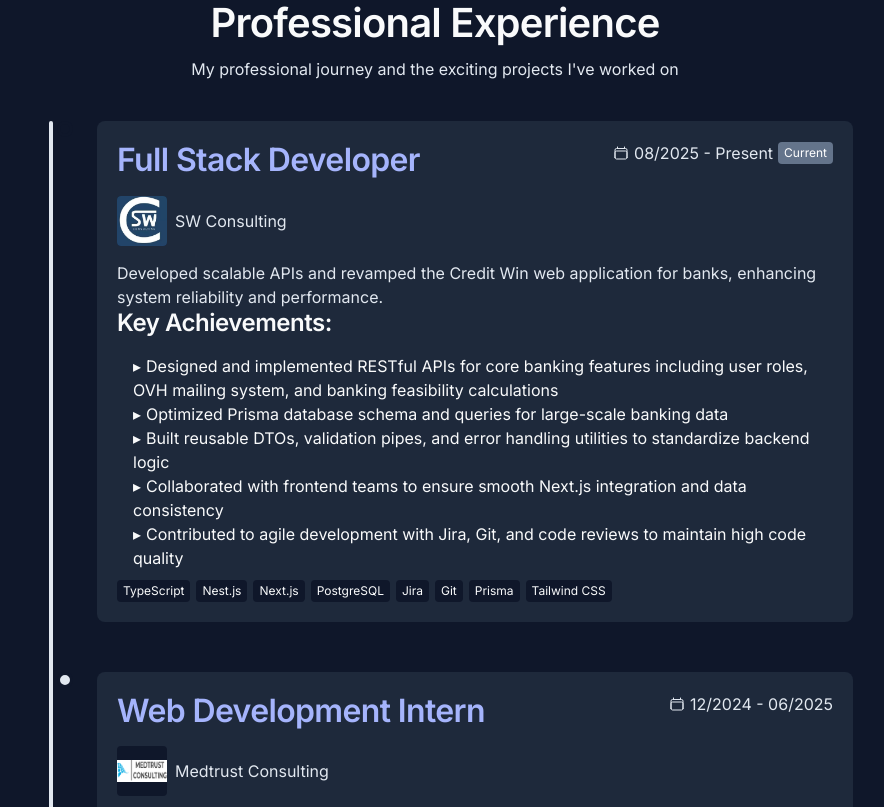
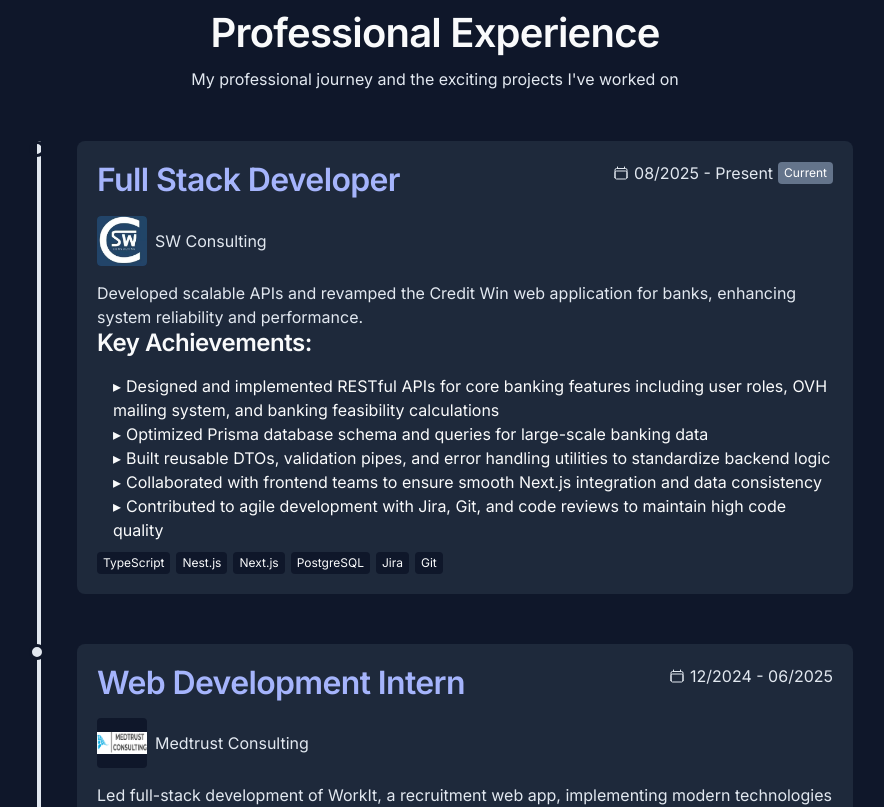
Before and after one commit to Ahmed-Bousrih/Portfolio, a Vue app: page / in a window 1280 px wide. Shown: the part 6060-6867 px from the top of the page, without its empty margins (205-1089 px from the left). Built offline with nearby package versions, Linux system fonts and the light colour scheme.

Commit message:
more fixes of display

```diff
--- a/src/components/Experience.vue
+++ b/src/components/Experience.vue
@@ -28,8 +28,6 @@ const experiences: Experience[] = [
       "PostgreSQL",
       "Jira",
       "Git",
-      "Prisma",
-      "Tailwind CSS",
     ],
     current: true,
     achievements: [
@@ -48,7 +46,7 @@ const experiences: Experience[] = [
     period: "12/2024 - 06/2025",
     description:
       "Led full-stack development of WorkIt, a recruitment web app, implementing modern technologies and best practices.",
-    technologies: ["Vue.js", "Nest.js", "JWT", "PostgreSQL", "Tailwind CSS", "Git","TypeORM"],
+    technologies: ["Vue.js", "Nest.js", "JWT", "PostgreSQL", "Tailwind CSS"],
     current: false,
     achievements: [
       "Designed and implemented the complete application architecture",
@@ -127,12 +125,15 @@ const certifications = [
         <p>My professional journey and the exciting projects I've worked on</p>
       </div>
 
-      <div class="experience__timeline">
-        <div v-for="exp in experiences" :key="exp.id" class="timeline-item">
+      <div class="timeline">
+        <div
+          v-for="exp in experiences"
+          :key="exp.id"
+          class="timeline-item"
+        >
           <div class="timeline-dot" :class="{ current: exp.current }"></div>
-          <div class="timeline-content">
-            <div class="experience-card">
-              <div class="experience-card__header">
+          <div class="timeline-card">
+            <div class="timeline-card-header">
               <div>
                 <h3>{{ exp.position }}</h3>
                 <div class="company">
@@ -163,14 +164,9 @@ const certifications = [
             </div>
 
             <div class="technologies">
-                <span
-                  v-for="tech in exp.technologies"
-                  :key="tech"
-                  class="tech-tag"
-                >
+              <span v-for="tech in exp.technologies" :key="tech" class="tech-tag">
                 {{ tech }}
               </span>
-              </div>
             </div>
           </div>
         </div>
@@ -179,11 +175,7 @@ const certifications = [
       <div class="certifications">
         <h3>Certifications & Training</h3>
         <div class="certifications__grid">
-          <div
-            v-for="cert in certifications"
-            :key="cert.name"
-            class="certification-card"
-          >
+          <div v-for="cert in certifications" :key="cert.name" class="certification-card">
             <h4>{{ cert.name }}</h4>
             <p>{{ cert.provider }}</p>
             <span>{{ cert.date }}</span>
@@ -197,7 +189,7 @@ const certifications = [
 <style scoped>
 .experience {
   background: var(--bg-primary);
-  padding: 40px 20px;
+  padding: 50px 20px;
 }
 .container {
   max-width: 900px;
@@ -205,7 +197,7 @@ const certifications = [
 }
 .experience__header {
   text-align: center;
-  margin-bottom: 40px;
+  margin-bottom: 50px;
 }
 .experience__header h2 {
   color: var(--text-primary);
@@ -216,15 +208,15 @@ const certifications = [
 }
 
 /* Timeline */
-.experience__timeline {
+.timeline {
   position: relative;
-  margin-left: 20px;
-  padding-left: 20px;
+  margin: 0;
+  padding: 0;
 }
-.experience__timeline::before {
+.timeline::before {
   content: "";
   position: absolute;
-  left: 12px;
+  left: 20px;
   top: 0;
   width: 4px;
   height: 100%;
@@ -232,14 +224,15 @@ const certifications = [
   border-radius: 2px;
 }
 
-/* Timeline item */
+/* Timeline Item */
 .timeline-item {
   position: relative;
   margin-bottom: 50px;
+  padding-left: 60px;
 }
 .timeline-dot {
   position: absolute;
-  left: 0;
+  left: 12px;
   top: 0;
   width: 16px;
   height: 16px;
@@ -252,15 +245,17 @@ const certifications = [
 }
 
 /* Card */
-.timeline-content {
-  margin-left: 40px;
-}
-.experience-card {
+.timeline-card {
   background: var(--bg-secondary);
   padding: 20px;
   border-radius: 8px;
+  transition: transform 0.3s ease, box-shadow 0.3s ease;
 }
-.experience-card__header {
+.timeline-card:hover {
+  transform: translateY(-4px);
+  box-shadow: 0 4px 15px rgba(0, 0, 0, 0.1);
+}
+.timeline-card-header {
   display: flex;
   justify-content: space-between;
   align-items: flex-start;
@@ -348,10 +343,10 @@ const certifications = [
 
 /* Responsive */
 @media (max-width: 768px) {
-  .timeline-content {
-    margin-left: 30px;
+  .timeline-item {
+    padding-left: 40px;
   }
-  .experience-card__header {
+  .timeline-card-header {
     flex-direction: column;
     align-items: flex-start;
   }
```
Lines whose indentation alone changed are shown as unchanged.
